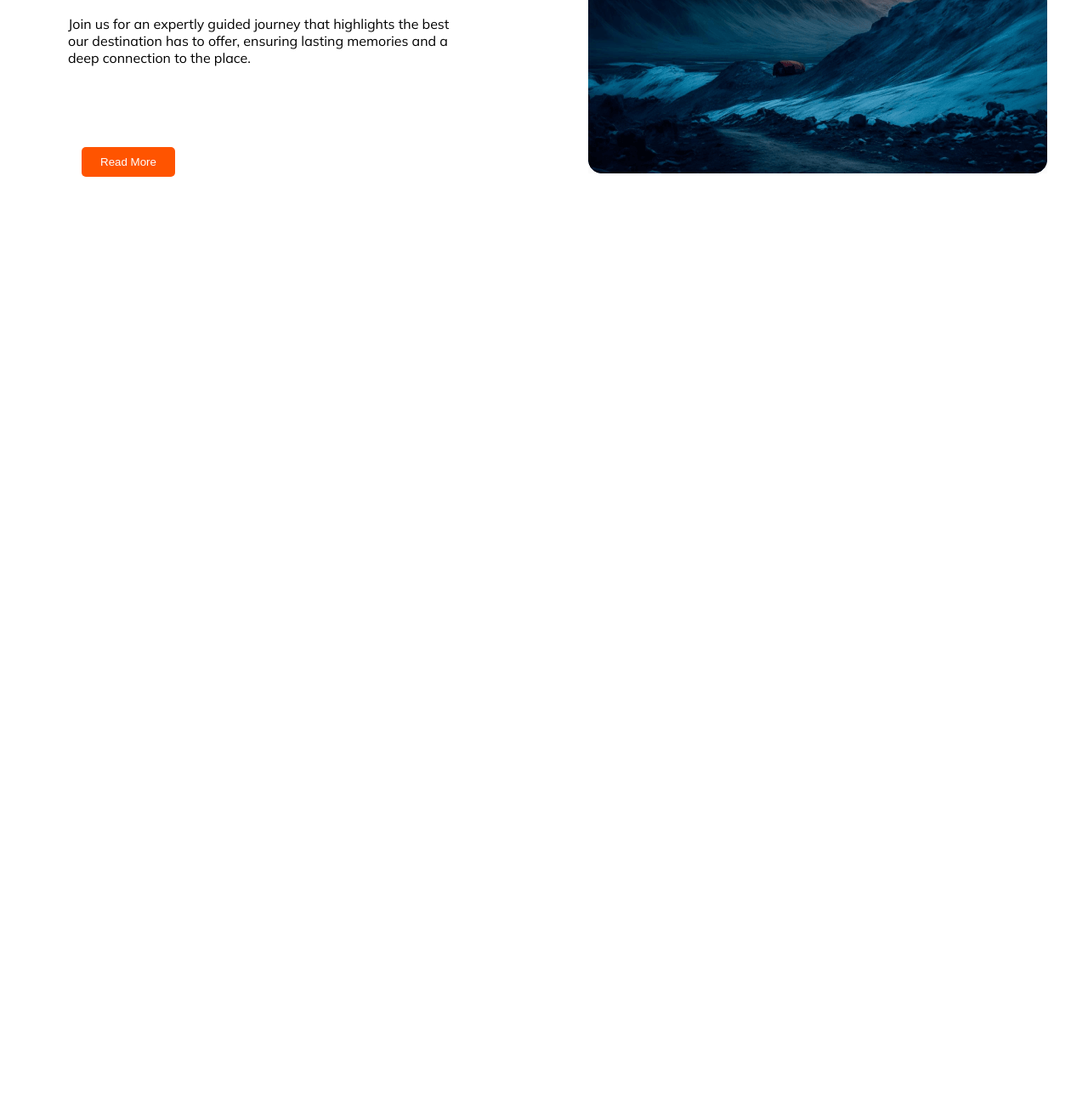
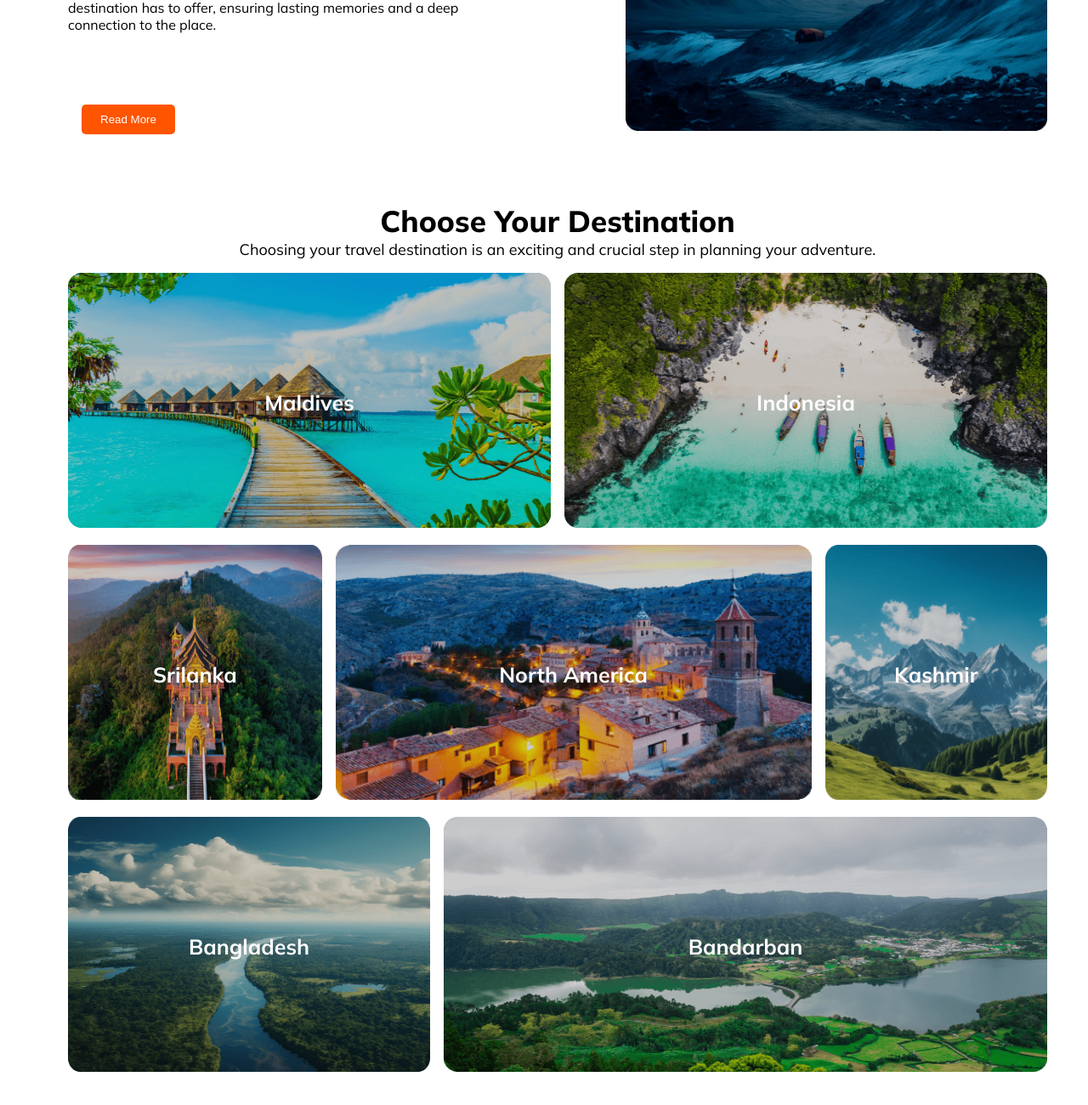
Before and after one commit to mitu058/Travel-Website, a plain HTML site: page index.html in a window 1280 px wide. Shown: the part 1104-2404 px from the top of the page at 85% size. Before the commit the page ends 1392 px from the top, so only its background shows below. Drawn offline with Linux system fonts and the light colour scheme.

Commit message:
choose your destination

```diff
--- a/index.html
+++ b/index.html
@@ -67,5 +67,48 @@
          </div>
       </section>
 
+      <!-- your destination -->
+       <section class="your-destination container">
+         <h3>Choose Your Destination</h3>
+         <p>Choosing your travel destination is an exciting and crucial step in planning your adventure.</p>
+
+         <div class="row-1">
+            <div class="country-card">
+                <img src="./Images/Rectangle 5.png" alt="">
+                <p class="country">Maldives</p>
+            </div>
+            <div class="country-card">
+                <img src="./Images/Rectangle 8.png" alt="">
+                <p class="country">Indonesia</p>
+            </div>
+         </div>
+         <div class="row-2">
+            <div class="country-card">
+                <img src="./Images/Rectangle 6.png" alt="">
+                <p class="country">Srilanka</p>
+            </div>
+            <div class="country-card">
+                <img src="./Images/Rectangle 7.png" alt="">
+                <p class="country">North America</p>
+            </div>
+            <div class="country-card">
+                <img src="./Images/Rectangle 9.png" alt="">
+                <p class="country">Kashmir</p>
+            </div>
+         </div>
+         <div class="row-3">
+            <div class="country-card">
+                <img src="./Images/Rectangle 11.png" alt="">
+                <p class="country">Bangladesh</p>
+            </div>
+            <div class="country-card">
+                <img src="./Images/Rectangle 10.png" alt="">
+                <p class="country">Bandarban</p>
+            </div>
+         </div>
+       </section>
+
+       <!--  -->
+
 </body>
 </html>
--- a/style/travel.css
+++ b/style/travel.css
@@ -110,8 +110,10 @@ cursor: pointer;
    display: grid;
    grid-template-columns: 1fr 1fr;
    gap: 10rem;
-
-
+}
+.popular-tour img{
+    width: 100%;
+    height: 500px;
 }
 .popular-text{
 display: flex;
@@ -125,7 +127,38 @@ justify-content: space-between;
     font-size: 16px;
     line-height: 24px;
 }
+/* your destination */
+.your-destination img{
+width: 100%;
+height: 300px;
+/* filter: brightness(90%); */
+}
+.row-1, .row-2, .row-3{
+ display: grid;
+ grid-template-columns: 1fr 1fr;
+margin: 1rem 0;
+ gap: 1rem;
+}
 
+.row-2{
+    grid-template-columns: 0.8fr 1.5fr 0.7fr;
+}
+
+.row-3{
+    grid-template-columns: 0.75fr 1.25fr;
+}
+.country-card{
+    position: relative;
+}
+.country{
+position: absolute;
+top: 50%;
+left: 50%;
+color: white;
+font-size: 25px;
+font-weight: bold;
+transform: translate(-50%, -50%);
+}
 
 @media screen and (max-width:576px){
     .nav-bar, .logo, .nav-option{
```
